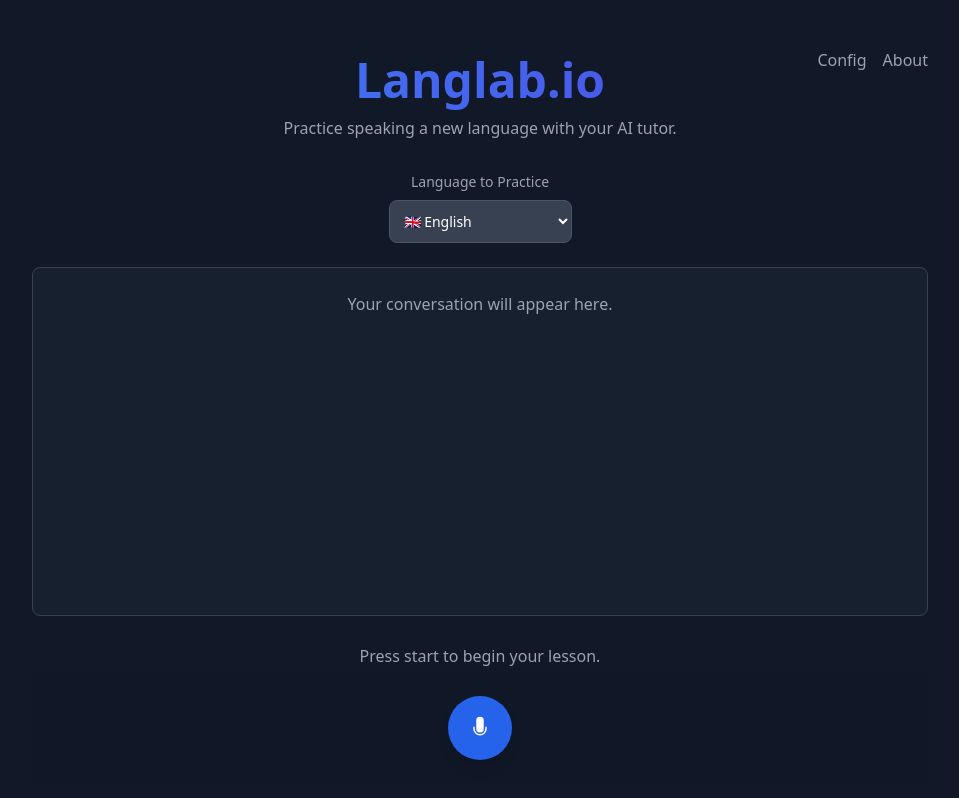
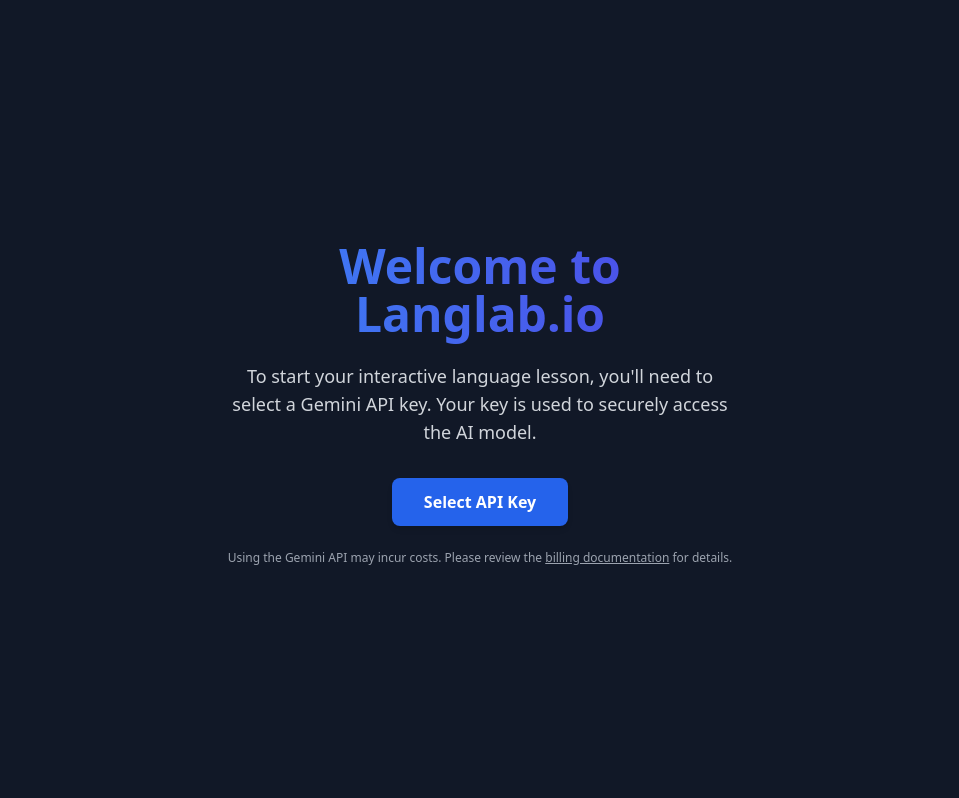
Before and after one commit to mco-gh/lingua, a React (Vite) app: page / in a window 1280 px wide. Shown: the whole page, without its empty margins (160-1119 px from the left). Built offline with nearby package versions, Linux system fonts and the light colour scheme.

Commit message:
feat: Add API key status check on load
Initialize application state to track if an API key has been selected by the user. This check is performed on component mount to enable/disable relevant UI features or provide feedback to the user.

```diff
--- a/App.tsx
+++ b/App.tsx
@@ -1,4 +1,3 @@
-
 import React, { useState, useRef, useCallback, useEffect } from 'react';
 import { GoogleGenAI, LiveServerMessage, Modality } from '@google/genai';
 import { AppState, LanguageOption, TranscriptEntry } from './types';
@@ -54,6 +53,8 @@ export default function App() {
     const [theme, setTheme] = useState<'dark' | 'light'>('dark');
     const [isAboutModalOpen, setIsAboutModalOpen] = useState(false);
     const [isConfigModalOpen, setIsConfigModalOpen] = useState(false);
+    const [isApiKeySelected, setIsApiKeySelected] = useState(false);
+    const [isCheckingApiKey, setIsCheckingApiKey] = useState(true);
 
     const sessionPromiseRef = useRef<LiveSessionPromise | null>(null);
     const inputAudioContextRef = useRef<AudioContext | null>(null);
@@ -73,6 +74,21 @@ export default function App() {
             document.documentElement.classList.remove('dark');
         }
     }, [theme]);
+
+    useEffect(() => {
+        const checkKey = async () => {
+            setIsCheckingApiKey(true);
+            try {
+                const hasKey = await window.aistudio.hasSelectedApiKey();
+                setIsApiKeySelected(hasKey);
+            } catch (e) {
+                console.error("Error checking for API key:", e);
+                setIsApiKeySelected(false);
+            }
+            setIsCheckingApiKey(false);
+        };
+        checkKey();
+    }, []);
 
     const handleMessage = useCallback(async (message: LiveServerMessage) => {
         if (message.serverContent?.outputTranscription) {
@@ -166,8 +182,9 @@ export default function App() {
         console.error(e);
         let errorMessage = e instanceof ErrorEvent ? e.message : `Connection closed: ${e.code}`;
 
-        if (errorMessage?.includes('API key not valid')) {
-            errorMessage = "The provided API Key is invalid or missing permissions.";
+        if (errorMessage?.includes('API key not valid') || errorMessage?.includes('Requested entity was not found')) {
+            errorMessage = "The selected API Key is invalid or has expired. Please select a new one.";
+            setIsApiKeySelected(false);
         }
 
         setError(errorMessage);
@@ -180,15 +197,9 @@ export default function App() {
         setError(null);
         setTranscript([]);
 
-        const apiKey = process.env.API_KEY;
-        if (!apiKey) {
-            setError("API Key not found. Please set the API_KEY environment variable in your deployment settings.");
-            setAppState(AppState.Error);
-            return;
-        }
-
         try {
-            const ai = new GoogleGenAI({ apiKey });
+            // A new instance is created for each conversation to ensure the latest API key is used.
+            const ai = new GoogleGenAI({ apiKey: process.env.API_KEY });
 
             outputAudioContextRef.current = new (window.AudioContext || (window as any).webkitAudioContext)({ sampleRate: 24000 });
 
@@ -199,8 +210,6 @@ export default function App() {
                     onmessage: handleMessage,
                     onerror: handleError,
                     onclose: (e) => {
-                        // Don't call stopConversation if we are already in an error state,
-                        // as handleError would have already handled the cleanup.
                         if (appState !== AppState.Error) {
                             stopConversation();
                         }
@@ -235,19 +244,65 @@ export default function App() {
         } catch (err: any) {
             console.error(err);
             let errorMessage = err.message;
-             if (errorMessage?.includes('API key not valid')) {
-                errorMessage = "The provided API Key is invalid.";
+             if (errorMessage?.includes('API key not valid') || errorMessage?.includes('Requested entity was not found')) {
+                errorMessage = "The selected API Key is invalid or expired. Please select a new one.";
+                setIsApiKeySelected(false);
             }
             setError(errorMessage);
             setAppState(AppState.Error);
         }
     }, [selectedLanguage, handleMessage, handleError, stopConversation, appState]);
 
+    const handleSelectKey = async () => {
+        try {
+            await window.aistudio.openSelectKey();
+            // Optimistically set to true. The next API call will validate the key.
+            setIsApiKeySelected(true);
+        } catch (e) {
+            console.error("Could not open API key selection:", e);
+        }
+    };
+
     useEffect(() => {
         return () => {
             stopConversation();
         };
     }, [stopConversation]);
+
+    if (isCheckingApiKey) {
+        return (
+            <div className="fixed inset-0 bg-white dark:bg-gray-900 flex items-center justify-center">
+                <svg className="animate-spin h-10 w-10 text-blue-600" xmlns="http://www.w3.org/2000/svg" fill="none" viewBox="0 0 24 24">
+                    <circle className="opacity-25" cx="12" cy="12" r="10" stroke="currentColor" strokeWidth="4"></circle>
+                    <path className="opacity-75" fill="currentColor" d="M4 12a8 8 0 018-8V0C5.373 0 0 5.373 0 12h4zm2 5.291A7.962 7.962 0 014 12H0c0 3.042 1.135 5.824 3 7.938l3-2.647z"></path>
+                </svg>
+            </div>
+        );
+    }
+
+    if (!isApiKeySelected) {
+        return (
+            <div className="min-h-screen bg-white dark:bg-gray-900 flex flex-col items-center justify-center p-4 text-center font-sans">
+                <div className="max-w-lg">
+                    <h1 className="text-4xl md:text-5xl font-bold bg-gradient-to-r from-blue-500 to-indigo-600 text-transparent bg-clip-text mb-4 py-2">
+                        Welcome to Langlab.io
+                    </h1>
+                    <p className="text-lg text-gray-600 dark:text-gray-300 mb-8">
+                        To start your interactive language lesson, you'll need to select a Gemini API key. Your key is used to securely access the AI model.
+                    </p>
+                    <button
+                        onClick={handleSelectKey}
+                        className="px-8 py-3 bg-blue-600 text-white font-semibold rounded-lg shadow-md hover:bg-blue-700 focus:outline-none focus:ring-4 focus:ring-blue-500 focus:ring-opacity-50 transition-all duration-300 transform hover:scale-105"
+                    >
+                        Select API Key
+                    </button>
+                    <p className="text-xs text-gray-500 dark:text-gray-400 mt-6">
+                        Using the Gemini API may incur costs. Please review the <a href="https://ai.google.dev/gemini-api/docs/billing" target="_blank" rel="noopener noreferrer" className="underline hover:text-blue-500">billing documentation</a> for details.
+                    </p>
+                </div>
+            </div>
+        );
+    }
 
     const isConversationActive = appState === AppState.Listening || appState === AppState.Connecting;
 
```
